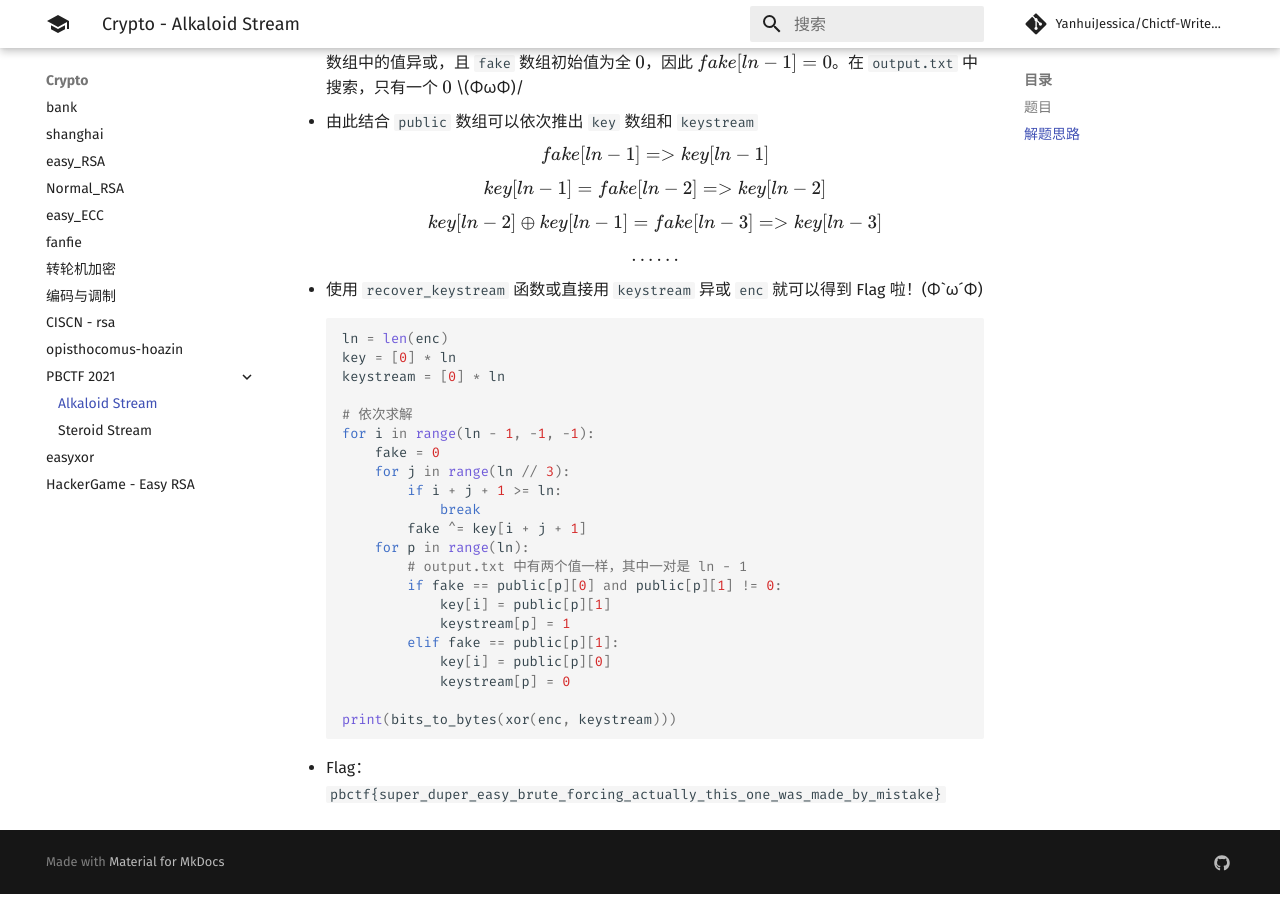
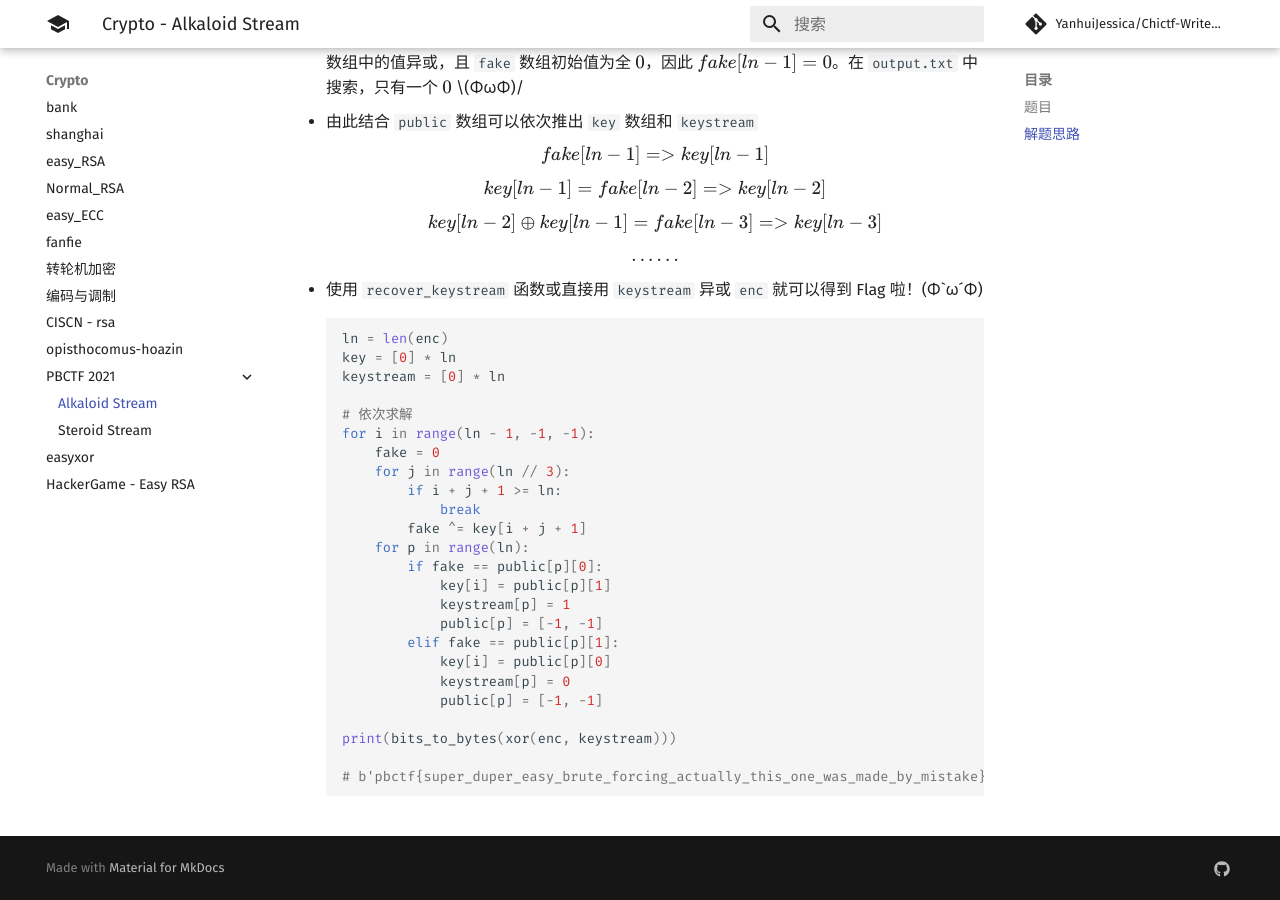
Before and after one commit to YanhuiJessica/Chictf-Writeups, an MkDocs documentation site: the page built from docs/crypto/alkaloid_stream.md, in a window 1280 px wide and 900 px high, scrolled down 1745 px. Built offline with MkDocs 1.6.1 and Material for MkDocs 9.7.7, drawn with Linux system fonts in a browser that asks for light colours; comment, search, counter and statistics services are not loaded.

Commit message:
简化程序判断

````diff
--- a/docs/crypto/alkaloid_stream.md
+++ b/docs/crypto/alkaloid_stream.md
@@ -101,14 +101,16 @@ I found a weird stream cipher scheme. Can you break this?
                 break
             fake ^= key[i + j + 1]
         for p in range(ln):
-            # output.txt 中有两个值一样，其中一对是 ln - 1
-            if fake == public[p][0] and public[p][1] != 0:
+            if fake == public[p][0]:
                 key[i] = public[p][1]
                 keystream[p] = 1
+                public[p] = [-1, -1]
             elif fake == public[p][1]:
                 key[i] = public[p][0]
                 keystream[p] = 0
+                public[p] = [-1, -1]
 
     print(bits_to_bytes(xor(enc, keystream)))
+
+    # b'pbctf{super_duper_easy_brute_forcing_actually_this_one_was_made_by_mistake}'
     ```
-- Flag：`pbctf{super_duper_easy_brute_forcing_actually_this_one_was_made_by_mistake}`
````
